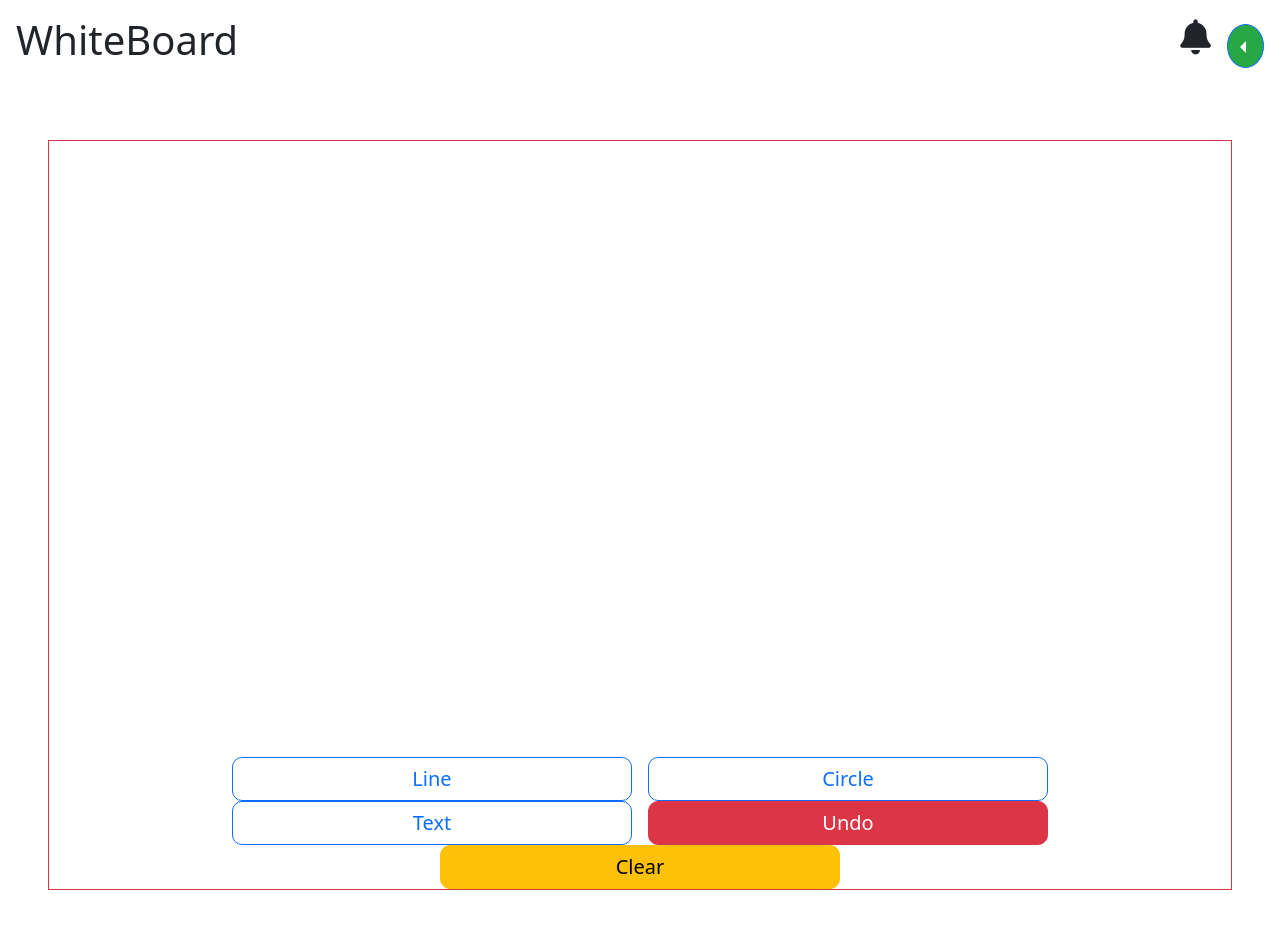
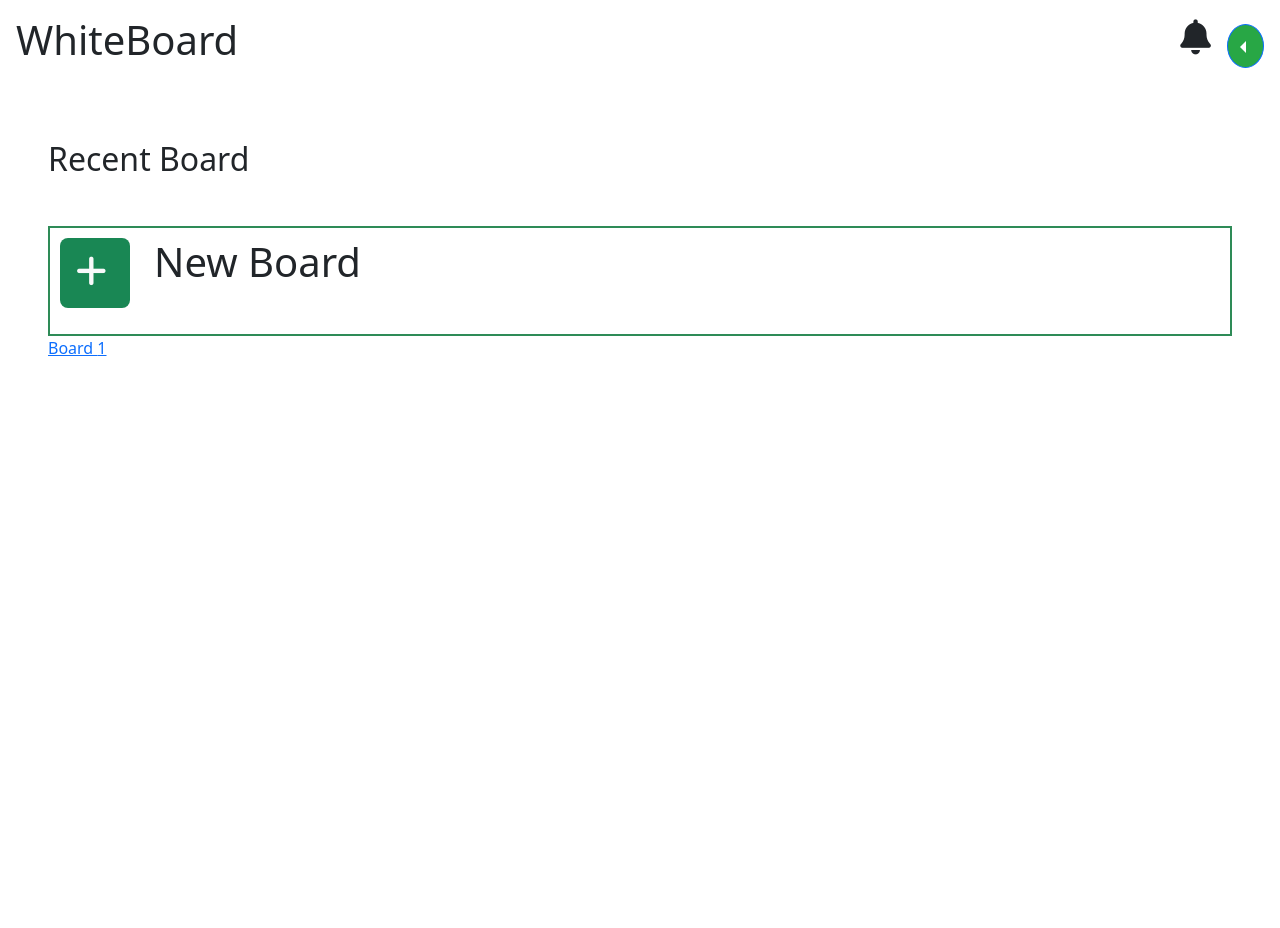
Before and after one commit to abhishek-appsdeployer/WhiteBoardWeb, a React (Create React App) app: page /dashboard in a window 1280 px wide. Shown: the top 928 px of the page. After the commit the page ends 800 px from the top, so only its background shows below. Built offline with nearby package versions, Linux system fonts and the light colour scheme.

Commit message:
new repo

```diff
--- a/src/App.js
+++ b/src/App.js
@@ -5,6 +5,7 @@ import Signup from './components/Signup/Signup'
 import { BrowserRouter, Routes, Route } from "react-router-dom";
 import Emailverify from './components/Signup/Emailverify';
 import Dashboard from './components/Dashboard/Dashboard';
+import DrawingArea from './components/Dashboard/DrawingArea';
 
 const App = () => {
   return (
@@ -16,6 +17,7 @@ const App = () => {
         <Route path="signup" element={<Signup />} />
         <Route path="email" element={<Emailverify />} />
         <Route path="dashboard" element={<Dashboard />} />
+        <Route path="drawing" element={<DrawingArea />} />
 
 
     </Routes>
--- a/src/components/Dashboard/Dashboard.css
+++ b/src/components/Dashboard/Dashboard.css
@@ -5,3 +5,11 @@
     background-color: aqua;
 
 }
+.plus{
+    width: 70px;
+    height: 70px;
+}
+.nb{
+    border: 2px solid seagreen;
+    padding: 10px;
+}
--- a/src/components/Dashboard/Dashboard.js
+++ b/src/components/Dashboard/Dashboard.js
@@ -1,17 +1,82 @@
-import React from 'react'
-import Whiteboard from './Whiteboard'
-import Dheader from './Dheader'
-import "./Dashboard.css"
-import DrawingArea from './DrawingArea'
+import React, { useState } from 'react';
+import Whiteboard from './Whiteboard';
+import Dheader from './Dheader';
+import "./Dashboard.css";
+import Button from 'react-bootstrap/Button';
+import Modal from 'react-bootstrap/Modal';
+import DrawingArea from './DrawingArea';
+import { Link } from 'react-router-dom';
+
 const Dashboard = () => {
+  const [boardCount, setBoardCount] = useState(1);
+  const [show, setShow] = useState(false);
+  const [boardName, setBoardName] = useState(""); // State for board name
+
+  const handleClose = () => setShow(false);
+  const handleShow = () => setShow(true);
+
+  const handleNewBoardClick = () => {
+    // Function to handle the "New Board" button click
+    setBoardCount(prevCount => prevCount + 1); // Increase the board count by 1
+  }
+
+  const handleSaveChanges = () => {
+    // Function to handle the "Save Changes" button click in the modal
+    if (boardName) {
+      // Check if board name is not empty
+      setBoardCount(prevCount => prevCount + 1); // Increase the board count by 1
+      handleClose(); // Close the modal
+    }
+  }
+
+  const handleBoardNameChange = (e) => {
+    // Function to handle board name input change in the modal
+    setBoardName(e.target.value); // Update the board name state
+  }
+
+  const boardComponents = Array.from({ length: boardCount }).map((_, index) => (
+    <Link to="/drawing" key={index}>
+      <div>
+        {/* Render each board component */}
+        {/* You can replace this with your actual board component */}
+        <p>{boardName} Board {index + 1}</p> {/* Fix the board name display */}
+      </div>
+    </Link>
+  ));
+
+
   return (
     <div>
-    <Dheader/>
+      <Dheader />
 
-      {/* <Whiteboard/> */}
-      <DrawingArea/>
+      {/* Recent board */}
+      <h2 className='m-5'>Recent Board</h2>
+      <div className='m-5'>
+        <div className="d-flex gap-4 border-2 nb" onClick={handleShow}>
+          <p className='bg-success plus h-5 rounded-3'> <i className="fas fa-plus text-light p-3 " style={{ fontSize: '35px' }}></i></p>
+          <h1>New Board</h1>
+        </div>
+        {/* Modal code */}
+        <Modal show={show} onHide={handleClose}>
+          <Modal.Header closeButton>
+            <Modal.Title>Enter Board Name</Modal.Title>
+          </Modal.Header>
+          <Modal.Body>
+            <input type="text" className="form-control" value={boardName} onChange={handleBoardNameChange} />
+          </Modal.Body>
+          <Modal.Footer>
+            <Button variant="secondary" onClick={handleClose}>
+              Close
+            </Button>
+            <Button variant="primary" onClick={handleSaveChanges}>
+              Save Changes
+            </Button>
+          </Modal.Footer>
+        </Modal>
+        {boardComponents}
+      </div>
     </div>
   )
 }
 
-export default Dashboard
+export default Dashboard;
--- a/src/components/Dashboard/DrawingArea.js
+++ b/src/components/Dashboard/DrawingArea.js
@@ -57,10 +57,13 @@ const DrawingArea = () => {
 
   const handleTextDragMove = (e, i) => {
     const updatedTexts = [...texts];
-    updatedTexts[i].x += e.target.deltaX();
-    updatedTexts[i].y += e.target.deltaY();
+    const newX = e.target.x() + e.target.getStage().getPointerPosition().x;
+    const newY = e.target.y() + e.target.getStage().getPointerPosition().y;
+    updatedTexts[i].x = newX;
+    updatedTexts[i].y = newY;
     setTexts([...updatedTexts]);
   };
+
 
   const handleUndo = () => {
     if (selectedTool === 'line') {
@@ -120,6 +123,7 @@ y={text.y}
 text={text.text}
 fontSize={text.fontSize}
 draggable={true}
+onDragMove={(e) => handleTextDragMove(e, i)}
 globalCompositeOperation={'source-over'}
 />
 ))}
```
Also changed, not shown: src/Redux/Action/Action.js (added), src/Redux/Reducer/Reducer.js (added), src/Redux/store.js (added).
